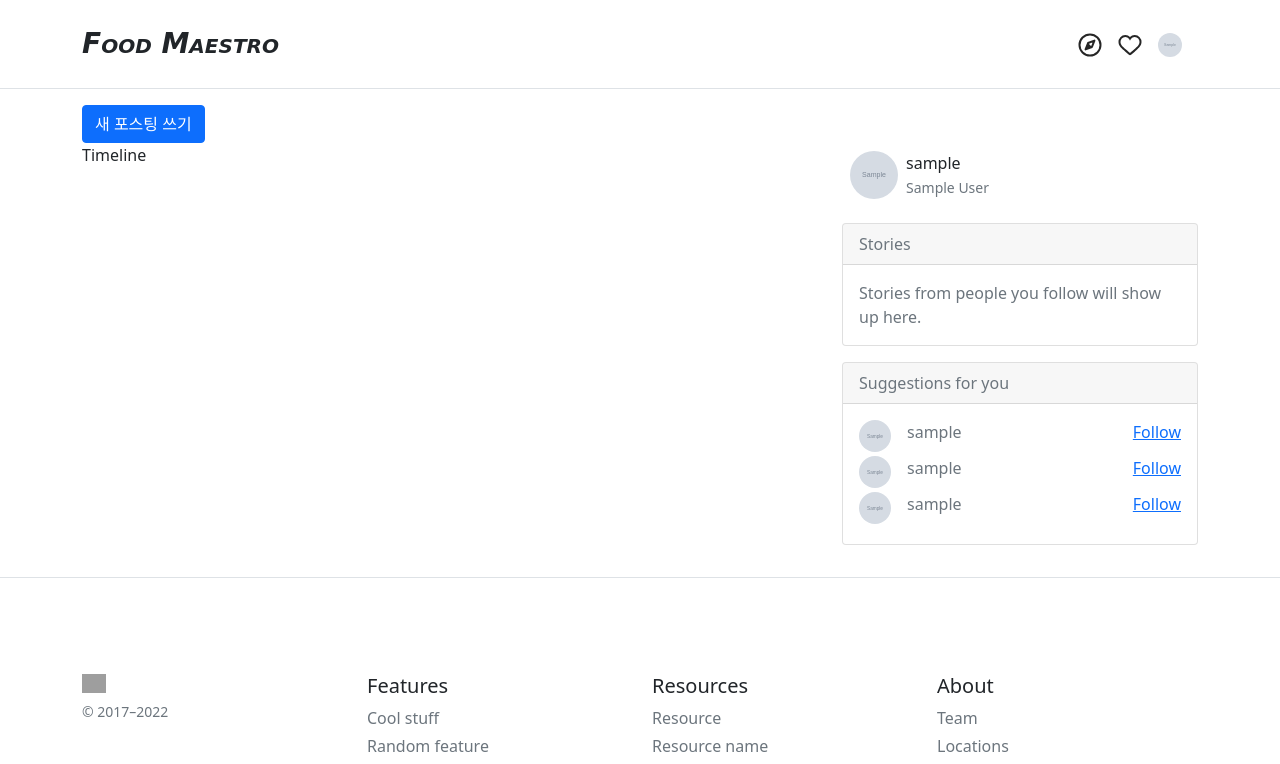
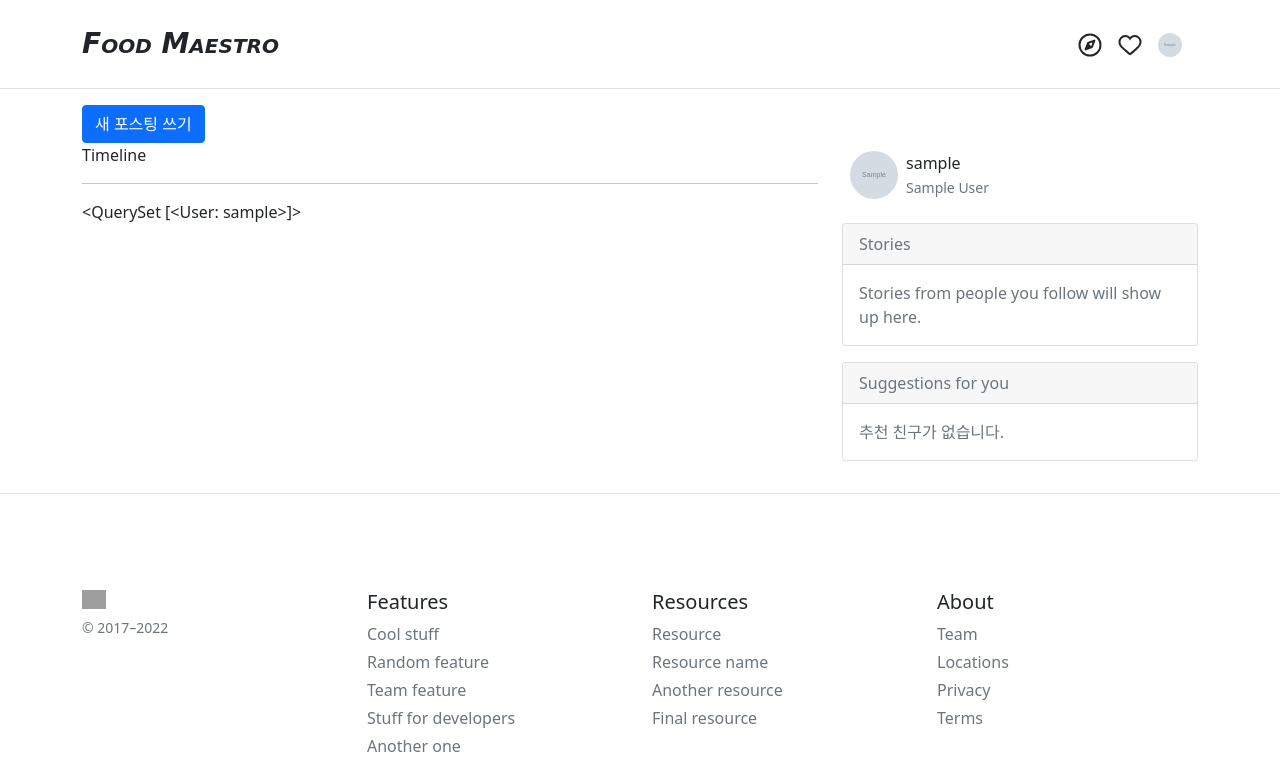
Before and after one commit to myeongu/django-without-react, a Django app: page /instagram/ in a window 1280 px wide. Shown: the top 764 px of the page. Run offline with Django 3.2, Linux system fonts and the light colour scheme; a user stored in the database is signed in; tables that the repository leaves empty hold one stand-in row (values such as "Sample post"); grey boxes marked "Sample" are stand-in pictures; some libraries are stand-ins or nearby versions; grey boxes are pictures that could not be loaded.

Commit message:
User 모델에 Follow-Unfollow 관계 필드 구현, Follow 기능 구현

```diff
--- a/accounts/models.py
+++ b/accounts/models.py
@@ -11,6 +11,8 @@ class User(AbstractUser):
         MALE = "M", "남성" # (db 저장되는 값, 실제 보여지는 값)
         FEMALE = "F", "여성"
 
+    follower_set = models.ManyToManyField("self", blank=True) # self -> 유저간의 상호작용
+    following_set = models.ManyToManyField("self", blank=True)
 
     website_url = models.URLField(blank=True)
     bio = models.TextField(blank=True)
--- a/accounts/urls.py
+++ b/accounts/urls.py
@@ -1,5 +1,5 @@
 from django.contrib.auth import views as auth_views
-from django.urls import path, reverse_lazy
+from django.urls import path, re_path, reverse_lazy
 from . import views
 
 urlpatterns = [
@@ -11,4 +11,6 @@ urlpatterns = [
     path('signup/', views.signup, name='signup'),
     path('edit/', views.profile_edit, name='profile_edit'),
 
+    re_path(r'^(?P<username>[\w.@+-]+)/follow/$', views.user_follow, name="user_follow"),
+    re_path(r'^(?P<username>[\w.@+-]+)/unfollow/$', views.user_unfollow, name="user_unfollow"),
 ]
--- a/instagram/templates/instagram/index.html
+++ b/instagram/templates/instagram/index.html
@@ -10,6 +10,8 @@
         <div class="row">
             <div class="col-sm-8">
                 Timeline
+                <hr/>
+                {{ user.following_set.all }}
             </div>
             <div class="col-sm-4">
                 {% include "instagram/timeline_sidebar.html" %}
--- a/instagram/templates/instagram/timeline_sidebar.html
+++ b/instagram/templates/instagram/timeline_sidebar.html
@@ -23,8 +23,10 @@
         Suggestions for you
     </div>
     <div class="card-body text-muted">
-        {% include "instagram/timeline_sidebar_user_follow.html" with friend_user=user %}
-        {% include "instagram/timeline_sidebar_user_follow.html" with friend_user=user %}
-        {% include "instagram/timeline_sidebar_user_follow.html" with friend_user=user %}
+        {% for suggested_user in suggested_user_list %}
+            {% include "instagram/timeline_sidebar_user_follow.html" %}
+        {% empty %} {% comment %} suggested_user_list가 빈 경우 {% endcomment %}
+            추천 친구가 없습니다.
+        {% endfor %}
     </div>
 </div>
--- a/instagram/templates/instagram/timeline_sidebar_user_follow.html
+++ b/instagram/templates/instagram/timeline_sidebar_user_follow.html
@@ -1,12 +1,13 @@
 
 <div class="d-flex mb-1">
     <div class="me-3">
-        <img src="{{ friend_user.avatar_url }}" style="width:32px; height:32px;" class="rounded-circle" />
+        <img src="{{ suggested_user.avatar_url }}" style="width:32px; height:32px;" class="rounded-circle" />
     </div>
     <div class="">
-        {{ friend_user.username }}
+        {{ suggested_user.username }}
     </div>
     <div class="ms-auto">
-        <a href="#">Follow</a>
+        <a href="{% url 'user_follow' suggested_user.username %}">Follow</a>
+        {% comment %} <a href="{% url 'user_unfollow' suggested_user.username %}">Unfollow</a> {% endcomment %}
     </div>
 </div>
--- a/instagram/views.py
+++ b/instagram/views.py
@@ -9,8 +9,12 @@ from .models import Post
 
 @login_required
 def index(request):
+    suggested_user_list = get_user_model().objects.all()\
+        .exclude(pk=request.user.pk)\
+        .exclude(pk__in=request.user.following_set.all())[:3] # 현재 유저의 전체 following set
+
     return render(request, "instagram/index.html", {
-
+        "suggested_user_list":suggested_user_list,
     })
 
 @login_required
```
Also changed, not shown: accounts/views.py (+28 -1 lines), accounts/migrations/0004_user_follower_set_user_following_set_and_more.py (added).
